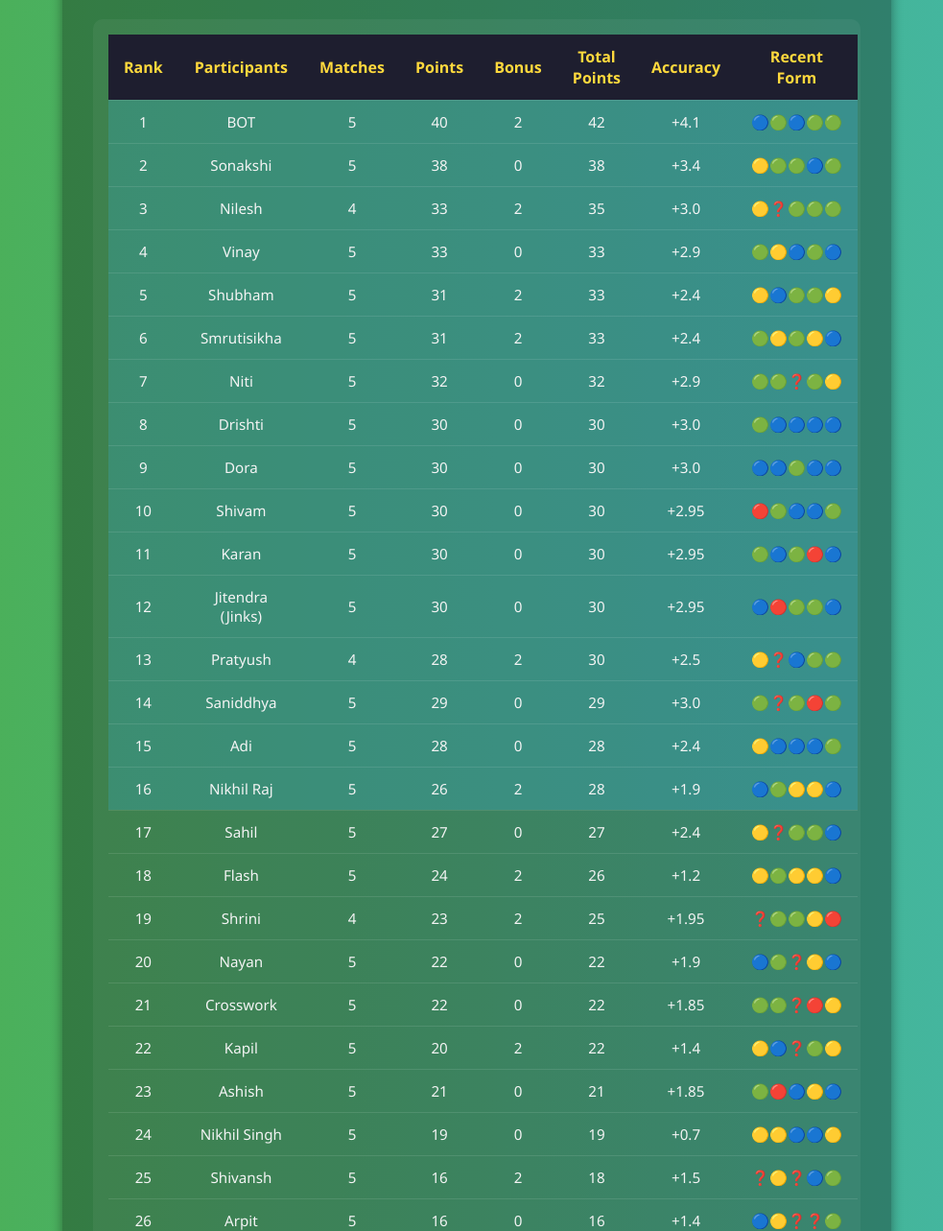
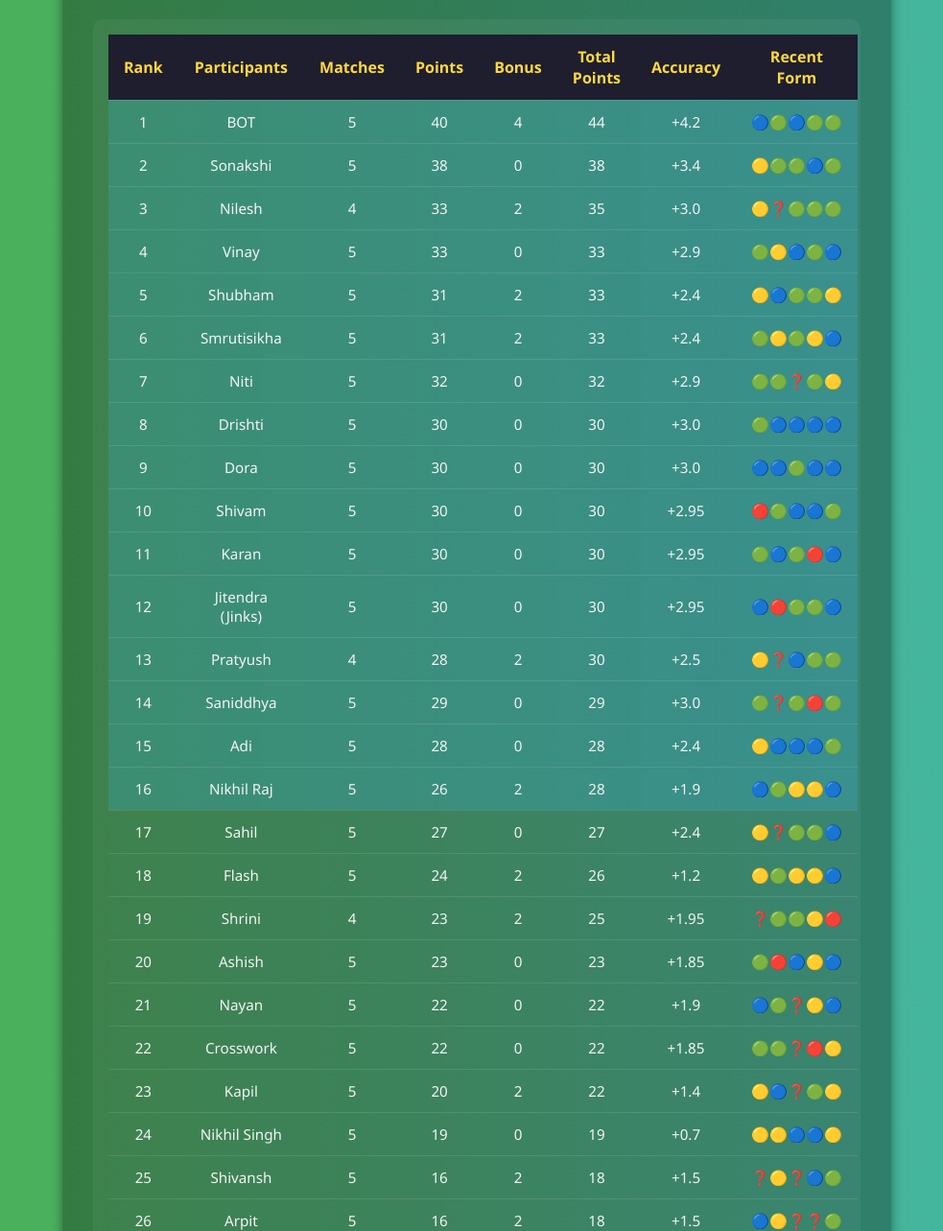
Before and after one commit to nikhils045/The-Great-Ludo-Showdown, a plain HTML site: page points.html in a window 1280 px wide. Shown: the part 319-1602 px from the top of the page at 96% size, without its empty margins (143-1126 px from the left). Drawn offline with Linux system fonts and the light colour scheme.

Commit message:
Update points.html

```diff
--- a/points.html
+++ b/points.html
@@ -42,9 +42,9 @@
               <td>BOT</td>
               <td>5</td>
               <td>40</td>
-              <td>2</td>
-              <td>42</td>
-              <td>+4.1</td>
+              <td>4</td>
+              <td>44</td>
+              <td>+4.2</td>
               <td>🔵🟢🔵🟢🟢</td>
             </tr>
             <tr>
@@ -229,6 +229,16 @@
             </tr>
             <tr>
               <td>20</td>
+              <td>Ashish</td>
+              <td>5</td>
+              <td>23</td>
+              <td>0</td>
+              <td>23</td>
+              <td>+1.85</td>
+              <td>🟢🔴🔵🟡🔵</td>
+            </tr>
+            <tr>
+              <td>21</td>
               <td>Nayan</td>
               <td>5</td>
               <td>22</td>
@@ -238,7 +248,7 @@
               <td>🔵🟢❓🟡🔵</td>
             </tr>
             <tr>
-              <td>21</td>
+              <td>22</td>
               <td>Crosswork</td>
               <td>5</td>
               <td>22</td>
@@ -248,7 +258,7 @@
               <td>🟢🟢❓🔴🟡</td>
             </tr>
             <tr>
-              <td>22</td>
+              <td>23</td>
               <td>Kapil</td>
               <td>5</td>
               <td>20</td>
@@ -256,16 +266,6 @@
               <td>22</td>
               <td>+1.4</td>
               <td>🟡🔵❓🟢🟡</td>
-            </tr>
-            <tr>
-              <td>23</td>
-              <td>Ashish</td>
-              <td>5</td>
-              <td>21</td>
-              <td>0</td>
-              <td>21</td>
-              <td>+1.85</td>
-              <td>🟢🔴🔵🟡🔵</td>
             </tr>
             <tr>
               <td>24</td>
@@ -292,9 +292,9 @@
               <td>Arpit</td>
               <td>5</td>
               <td>16</td>
-              <td>0</td>
-              <td>16</td>
-              <td>+1.4</td>
+              <td>2</td>
+              <td>18</td>
+              <td>+1.5</td>
               <td>🔵🟡❓❓🟢</td>
             </tr>
             <tr>
```
